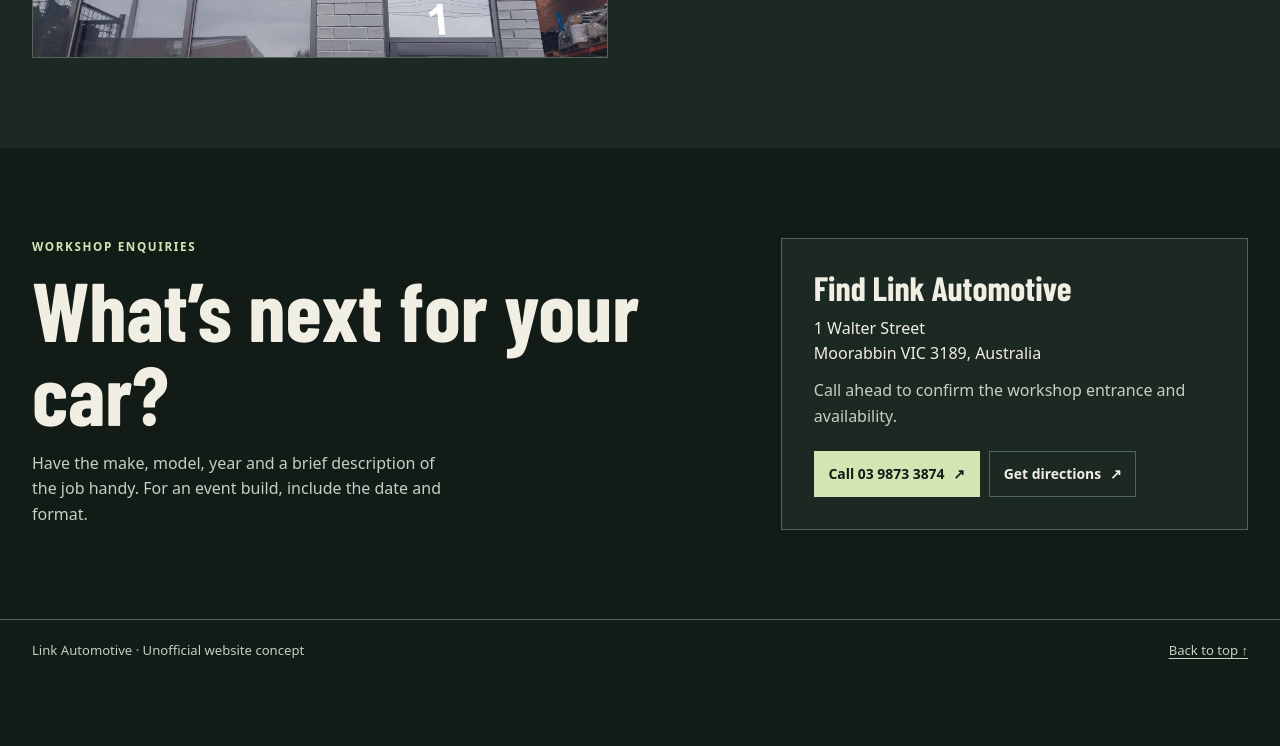
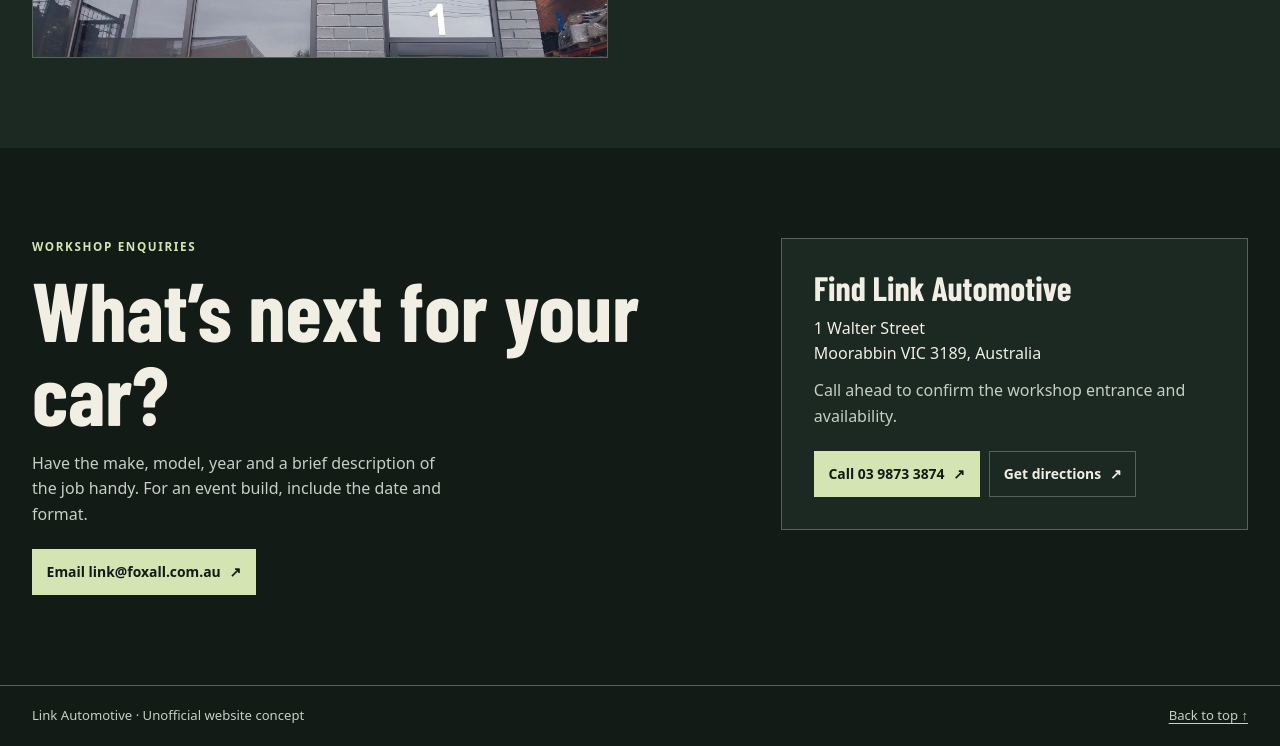
Before and after one commit to gibovski/link-automotive-concept, a plain HTML site: page site/index.html in a window 1280 px wide. Shown: the part 3861-4607 px from the top of the page. Before the commit the page ends 4541 px from the top, so only its background shows below. Drawn offline with Linux system fonts and the light colour scheme.

Commit message:
Add verified Link Automotive contact email

```diff
--- a/site/index.html
+++ b/site/index.html
@@ -125,6 +125,9 @@
         <div>
           <p class="label">Workshop enquiries</p><h2>What’s next for your car?</h2>
           <p>Have the make, model, year and a brief description of the job handy. For an event build, include the date and format.</p>
+          <div class="actions">
+            <a class="button primary" href="mailto:link@foxall.com.au">Email link@foxall.com.au <span aria-hidden="true">↗</span></a>
+          </div>
         </div>
         <div class="visit">
           <h3>Find Link Automotive</h3>
```
